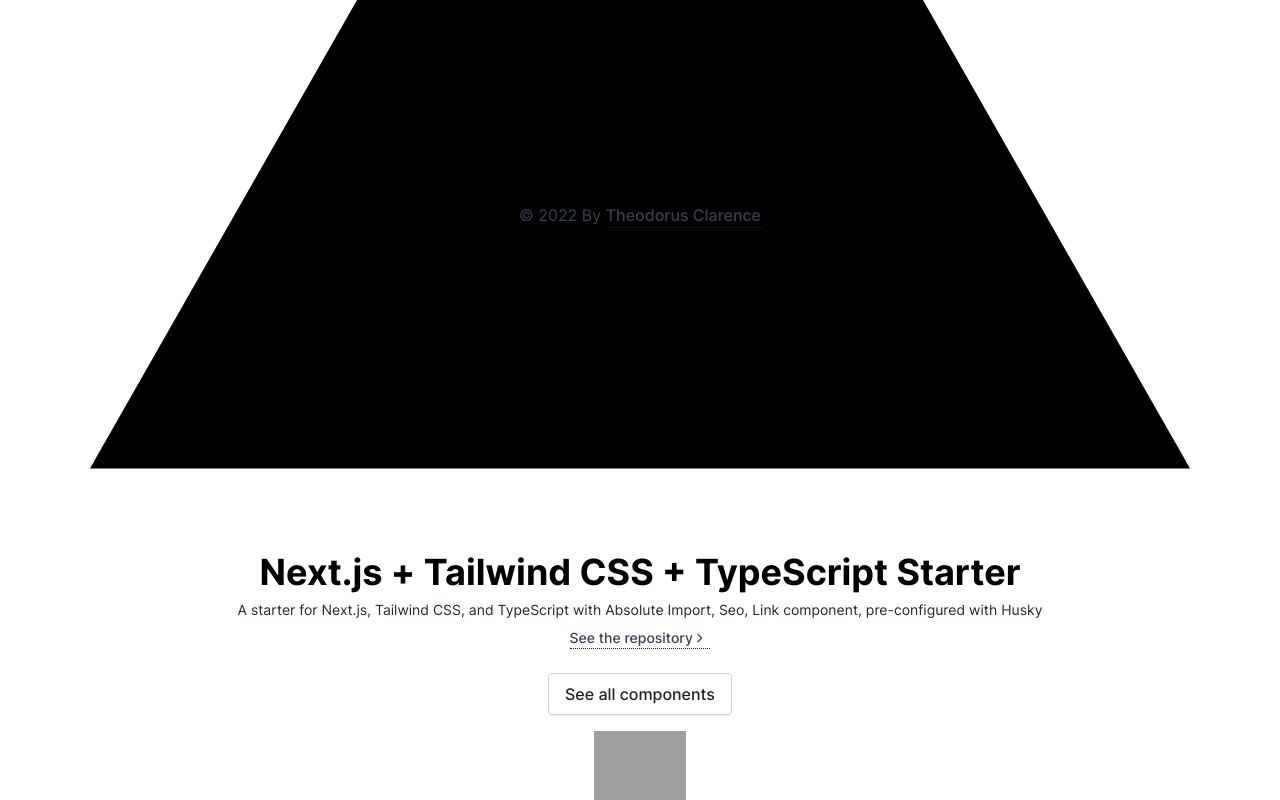
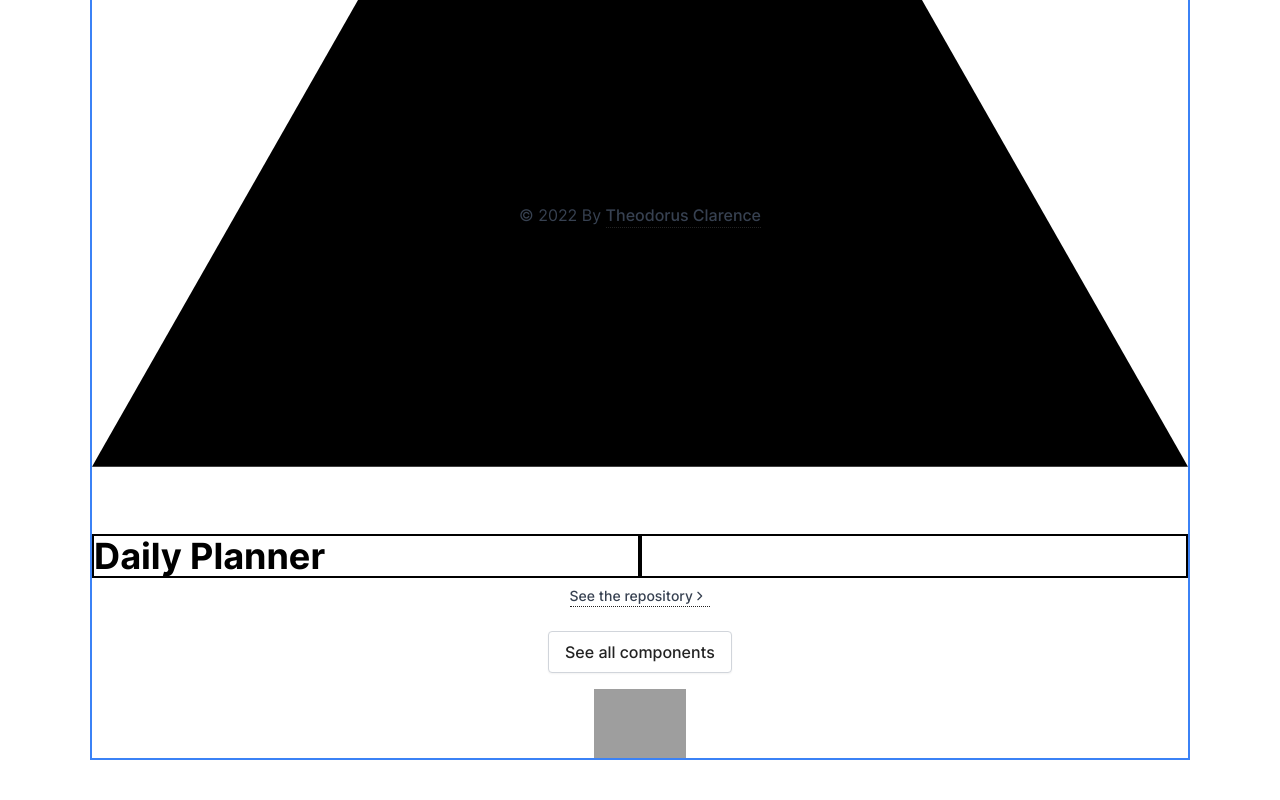
Before and after one commit to gccornejo441/Client-Tracker, a Next.js app: page / in a window 1280 px wide. Shown: the part 564-1364 px from the top of the page. After the commit the page ends 1324 px from the top, so only its background shows below. Built offline with nearby package versions, Linux system fonts and the light colour scheme; grey boxes are pictures that could not be loaded.

Commit message:
updating index.tsx

```diff
--- a/src/pages/index.tsx
+++ b/src/pages/index.tsx
@@ -7,6 +7,8 @@
 import UnstyledLink from '@/components/links/UnstyledLink';
 import Seo from '@/components/Seo';
 
+// import { Dialog, Transition } from '@headlessui/react'
+// import { useForm, useWatch, Control, UseFormRegister } from "react-hook-form";
 /**
  * SVGR Support
  * Caveat: No React Props Type.
@@ -20,7 +22,142 @@
 // Before you begin editing, follow all comments with `STARTERCONF`,
 // to customize the default configuration.
 
+// type FormValues = {
+//   eventName: string;
+//   lastName: string;
+// };
+
+// interface IPlannerProps<TContext = any> {
+//   isOpen: boolean;
+//   closeModal(event: React.MouseEvent<HTMLButtonElement>): void;
+//   openModal(event: React.MouseEvent<HTMLButtonElement>): void;
+//   register: UseFormRegister<FormValues>;
+//   onSubmit: (event: React.SyntheticEvent) => {};
+//   control: Control<FormValues, TContext>;
+// }
+
+// function IsolateReRender({ control }: { control: Control<FormValues> }) {
+//   const eventName = useWatch({
+//     control,
+//     name: "eventName",
+//     defaultValue: "default"
+//   });
+
+//   return <div>{eventName}</div>;
+// }
+
+// const Planner = ({ isOpen, closeModal, openModal, register, onSubmit, control }: IPlannerProps) => {
+
+//   return (
+//     <>
+//       <div >
+//         <button
+//           type="button"
+//           onClick={openModal}
+//           className="bg-blue-500 hover:bg-blue-400 text-white font-semi py-2 px-4 border-b-4 border-blue-700 hover:border-blue-500 rounded"
+//         >
+//           Open dialog
+//         </button>
+//       </div>
+
+//       <Transition appear show={isOpen} as={React.Fragment}>
+//         <Dialog as="div" className="relative z-10" onClose={closeModal}>
+//           <Transition.Child
+//             as={React.Fragment}
+//             enter="ease-out duration-300"
+//             enterFrom="opacity-0"
+//             enterTo="opacity-100"
+//             leave="ease-in duration-200"
+//             leaveFrom="opacity-100"
+//             leaveTo="opacity-0"
+//           >
+//             <div className="fixed inset-0 bg-black bg-opacity-25" />
+//           </Transition.Child>
+
+//           <form onSubmit={onSubmit}>
+
+//             <div className="fixed inset-0 overflow-y-auto">
+//               <div className="flex min-h-full items-center justify-center p-4 text-center">
+//                 <Transition.Child
+//                   as={React.Fragment}
+//                   enter="ease-out duration-300"
+//                   enterFrom="opacity-0 scale-95"
+//                   enterTo="opacity-100 scale-100"
+//                   leave="ease-in duration-200"
+//                   leaveFrom="opacity-100 scale-100"
+//                   leaveTo="opacity-0 scale-95"
+//                 >
+//                   <Dialog.Panel className="w-full max-w-md transform overflow-hidden rounded-2xl bg-white p-6 text-left align-middle shadow-xl transition-all">
+//                     <Dialog.Title
+//                       as="h3"
+//                       className="text-lg font-medium leading-6 text-gray-900"
+//                     >
+//                       Planner
+//                     </Dialog.Title>
+//                     <div className="mt-2">
+//                       <div>
+//                         <label className="block text-gray-700 text-sm font-bold mb-2" htmlFor="eventName">Event Name</label>
+//                         <input
+//                           className="shadow appearance-none border border-red-500 rounded w-full py-2 px-3 text-gray-700 mb-3 leading-tight focus:outline-none focus:shadow-outline"
+//                           id="password"
+//                           type="text"
+//                           {...register("eventName")}
+//                           placeholder="John's kickback"
+//                         />
+
+//                       </div>
+//                       <div className="mb-4">
+//                         <label
+//                           className="block text-gray-700 text-sm font-bold mb-2"
+//                           htmlFor="Memo">
+//                           Memo
+//                         </label>
+//                         <textarea
+//                           className="shadow appearance-none border rounded w-full py-2 px-3 text-gray-700 leading-tight focus:outline-none focus:shadow-outline"
+//                           id="Memo"
+//                           placeholder="Remember to bring a six pack of IPAs." />
+//                       </div>
+//                     </div>
+
+//                     <div className="flex justify-between mt-4">
+//                       <input
+//                         className="inline-flex cursor-pointer justify-center rounded-md border border-transparent bg-blue-100 px-4 py-2 text-sm font-medium text-blue-900 hover:bg-blue-200 focus:outline-none focus-visible:ring-2 focus-visible:ring-blue-500 focus-visible:ring-offset-2"
+//                         type="submit"
+//                       />
+
+//                       <button
+//                         type="button"
+//                         className="inline-flex justify-center rounded-md border border-transparent bg-red-100 px-4 py-2 text-sm font-medium text-red-900 hover:bg-red-200 focus:outline-none focus-visible:ring-2 focus-visible:ring-blue-500 focus-visible:ring-offset-2"
+//                         onClick={closeModal}
+//                       >
+//                         Cancel
+//                       </button>
+//                     </div>
+//                   </Dialog.Panel>
+//                 </Transition.Child>
+//               </div>
+//             </div>
+//           </form>
+
+//         </Dialog>
+//       </Transition>
+//     </>
+//   )
+// }
+
 export default function HomePage() {
+  // let [isOpen, setIsOpen] = React.useState<boolean>(true)
+  // const { register, control, handleSubmit } = useForm<FormValues>();
+  // const onSubmit = handleSubmit((data) => console.log(data));
+
+  // function closeModal() {
+  //   setIsOpen(false)
+  // }
+
+  // function openModal() {
+  //   setIsOpen(true)
+  // }
+
   return (
     <Layout>
       {/* <Seo templateTitle='Home' /> */}
@@ -28,15 +165,26 @@
 
       <main>
         <section className='bg-white'>
-          <div className='layout flex min-h-screen flex-col items-center justify-center text-center'>
+          <div className='layout flex min-h-screen flex-col items-center justify-center border-2 border-blue-500 text-center'>
             <Vercel className='text-5xl' />
-            <h1 className='mt-4'>
-              Next.js + Tailwind CSS + TypeScript Starter
-            </h1>
-            <p className='mt-2 text-sm text-gray-800'>
-              A starter for Next.js, Tailwind CSS, and TypeScript with Absolute
-              Import, Seo, Link component, pre-configured with Husky{' '}
-            </p>
+            <div className='flex w-full'>
+              <div className='w-1/2 border-2 border-black text-left'>
+                <h1>
+                  Daily Planner
+                  {/* <IsolateReRender control={control} /> */}
+                </h1>
+              </div>
+              <div className='w-1/2 border-2 border-black'>
+                {/* <button className="bg-blue-500 hover:bg-blue-400 text-white font-semi py-2 px-4 border-b-4 border-blue-700 hover:border-blue-500 rounded">Click Me</button> */}
+                {/* <Planner
+                  onSubmit={onSubmit}
+                  register={register}
+                  isOpen={isOpen}
+                  closeModal={closeModal}
+                  openModal={openModal}
+                  control={control} /> */}
+              </div>
+            </div>
             <p className='mt-2 text-sm text-gray-700'>
               <ArrowLink href='https://github.com/theodorusclarence/ts-nextjs-tailwind-starter'>
                 See the repository
```
